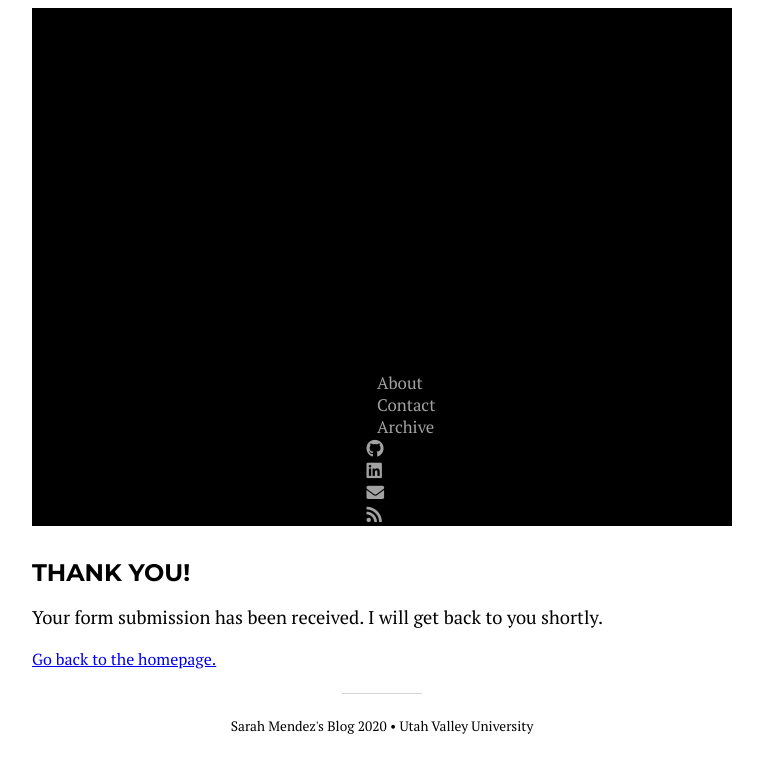
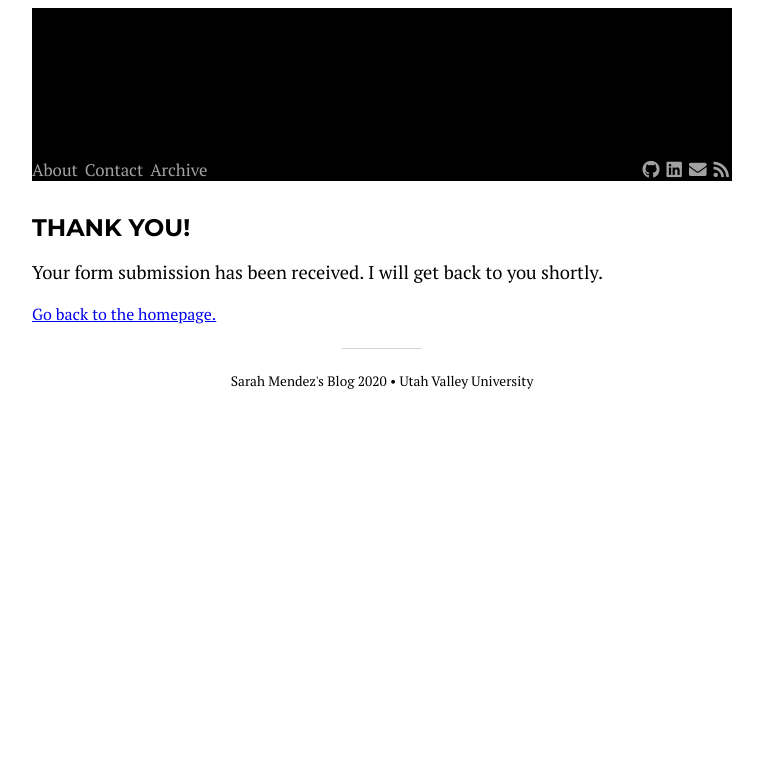
Before and after one commit to srhmendez/Blog_Website, a Jekyll site: the page built from contact-successful.md, in a window 1280 px wide. Shown: the top 773 px of the page, without its empty margins (258-1021 px from the left). Built offline with Jekyll 4.4.1, drawn with Linux system fonts in a browser that asks for light colours; nearby versions of some CDN libraries.

Commit message:
fixing padding

```diff
--- a/_sass/header.scss
+++ b/_sass/header.scss
@@ -16,8 +16,6 @@ header{
     margin-right: auto;
     margin-bottom: 2rem;
     width: 100%;
-    padding-left:345px;
-    padding-right:345px;
     overflow: hidden;
     background-color: rgb(0, 0, 0);
 
```
